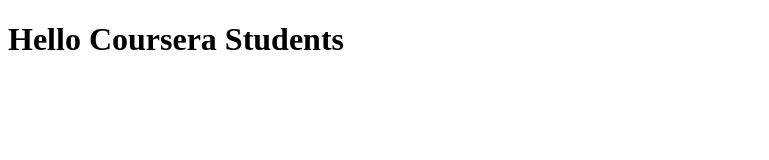
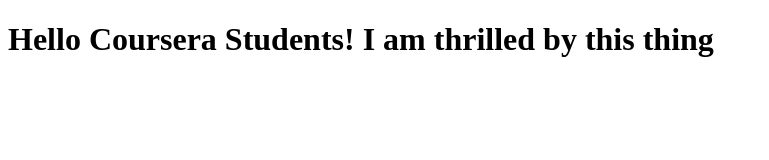
Before and after one commit to Ameya26/coursera-master, a plain HTML site: page index.html in a window 1280 px wide. Shown: the whole page, without its empty margins (0-769 px from the left). Drawn offline with Linux system fonts and the light colour scheme.

Commit message:
New version of web file

```diff
--- a/index.html
+++ b/index.html
@@ -5,6 +5,6 @@
     <title> Hello Coursera </title>
   </head>
   <body>
-    <h1>Hello Coursera Students</h1>
+    <h1>Hello Coursera Students! I am thrilled by this thing</h1>
   </body>
 </html>
```
